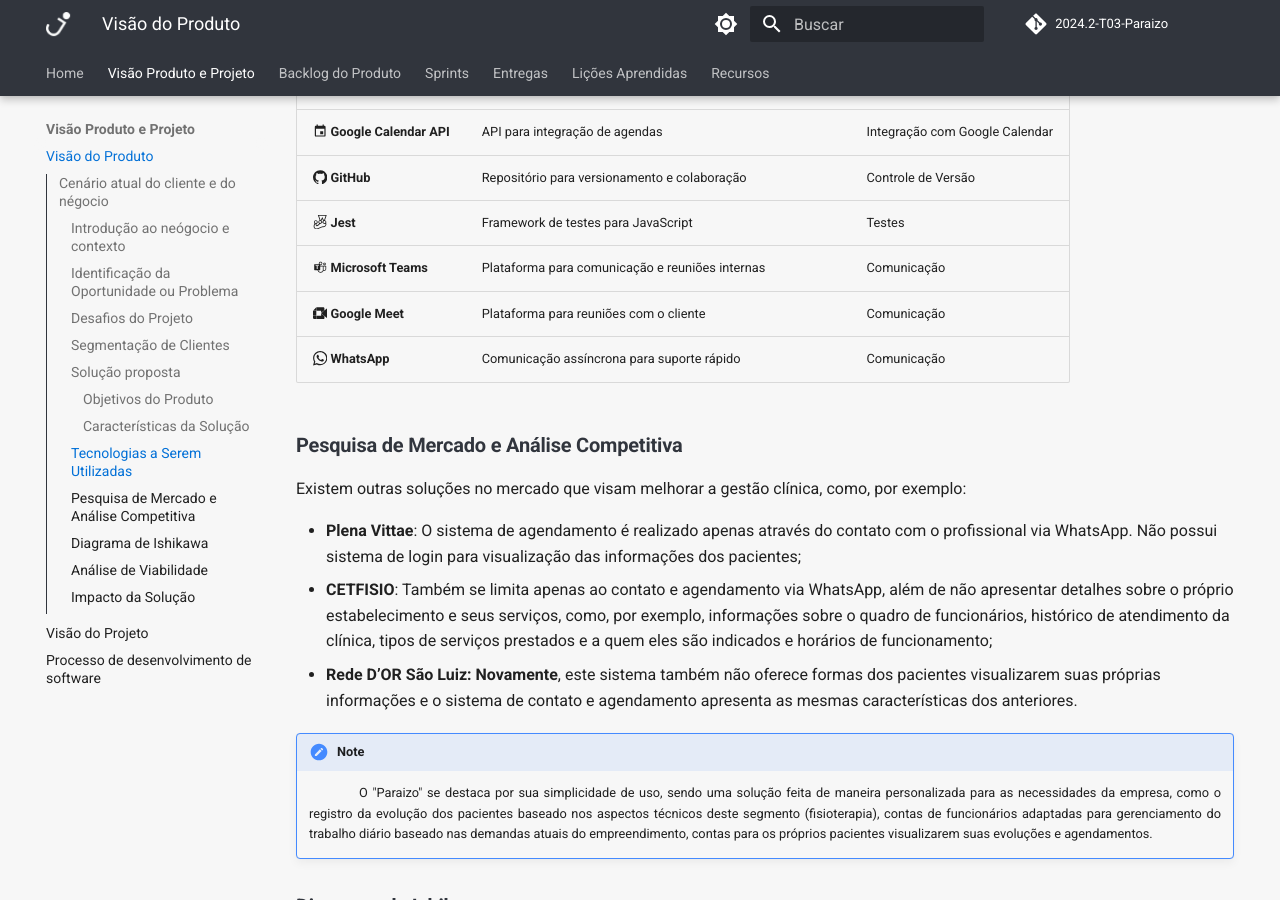
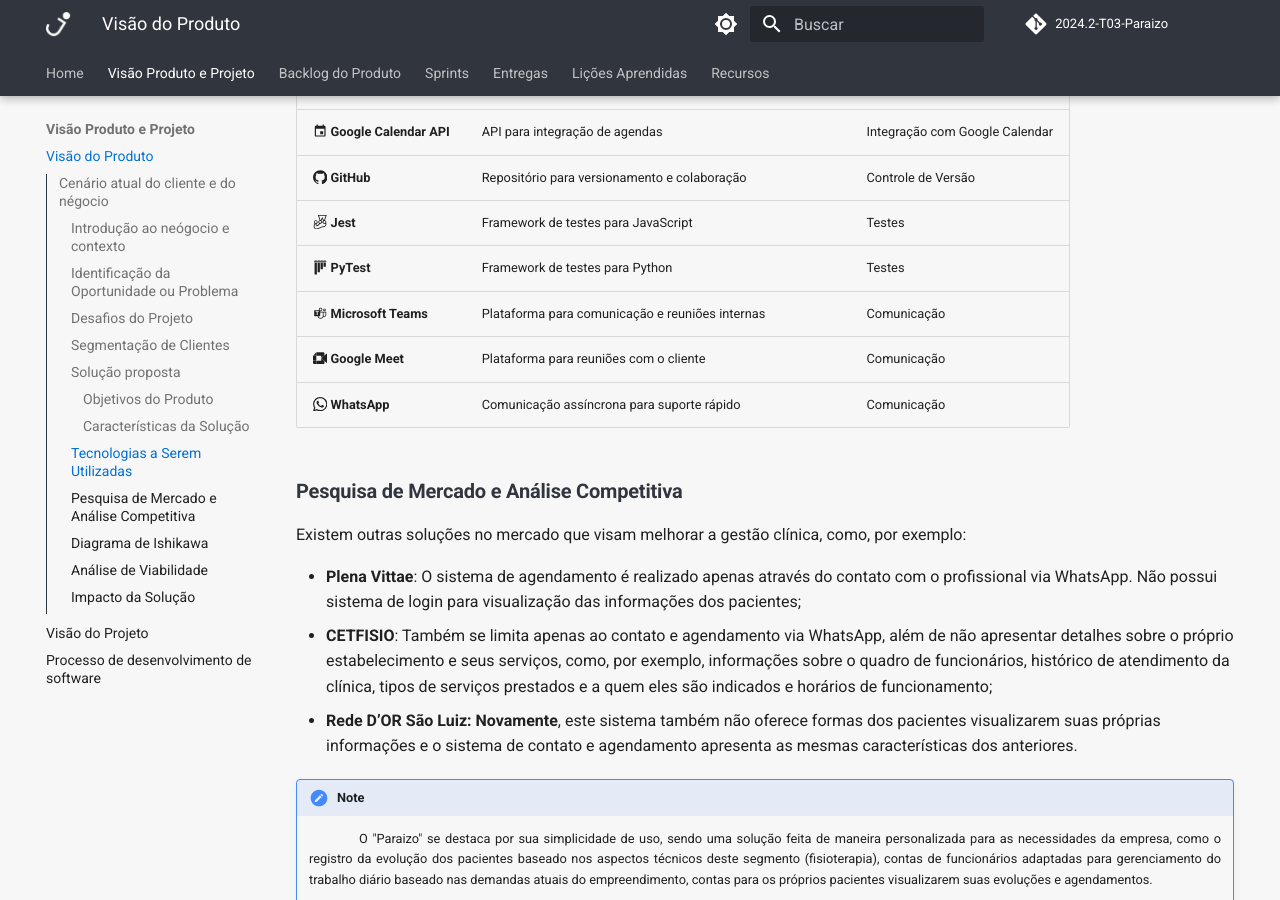
Before and after one commit to mdsreq-fga-unb/2024.2-T03-Paraizo, an MkDocs documentation site: the page built from docs/visao-produto-projeto/visao-produto/index.md, in a window 1280 px wide and 900 px high, scrolled down 2322 px. Built offline with MkDocs 1.6.1 and Material for MkDocs 9.7.7, drawn with Linux system fonts in a browser that asks for light colours; comment, search, counter and statistics services are not loaded; the version menu is left out.

Commit message:
add: adicionando estrutura basica

```diff
--- a/docs/visao-produto-projeto/visao-produto/index.md
+++ b/docs/visao-produto-projeto/visao-produto/index.md
@@ -55,6 +55,7 @@
 | **:material-calendar: Google Calendar API**    | API para integração de agendas                            | Integração com Google Calendar |
 | **:simple-github: GitHub**                     | Repositório para versionamento e colaboração              | Controle de Versão             |
 | **:simple-jest: Jest**                         | Framework de testes para JavaScript                       | Testes                         |
+| **:simple-pytest: PyTest**                     | Framework de testes para Python                           | Testes                         |
 | **:material-microsoft-teams: Microsoft Teams** | Plataforma para comunicação e reuniões internas           | Comunicação                    |
 | **:simple-googlemeet: Google Meet**            | Plataforma para reuniões com o cliente                    | Comunicação                    |
 | **:simple-whatsapp: WhatsApp**                 | Comunicação assíncrona para suporte rápido                | Comunicação                    |
```
